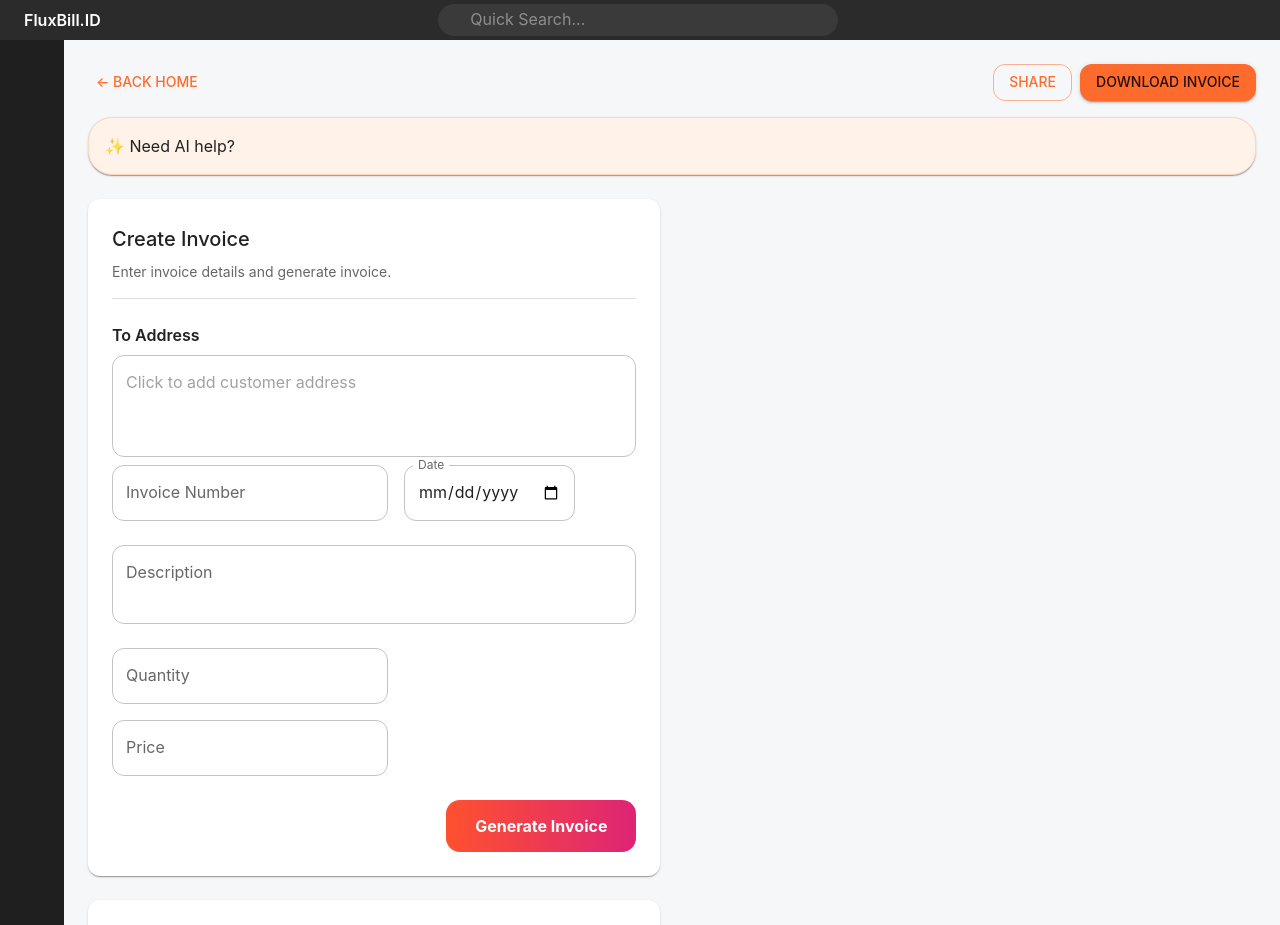
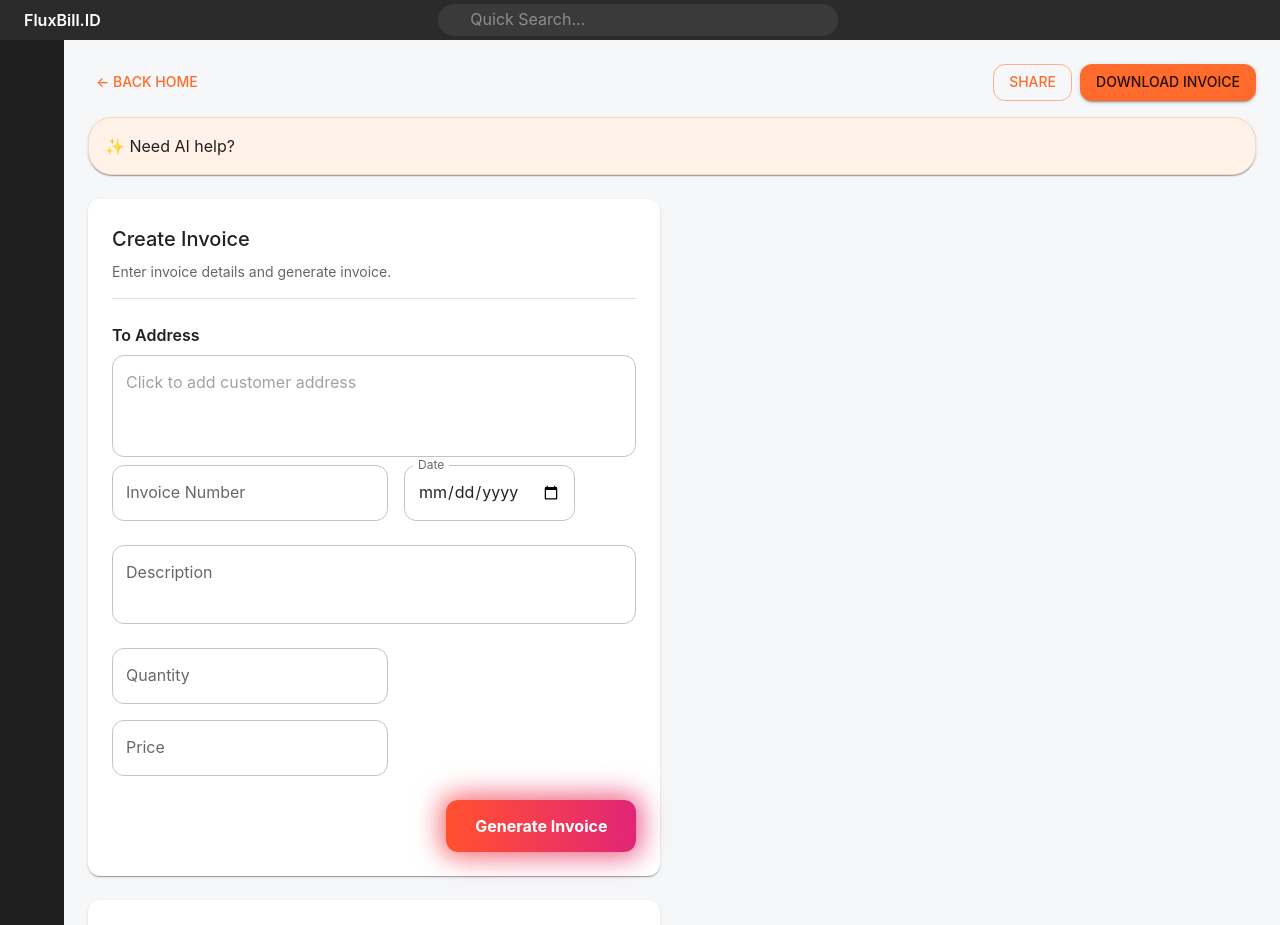
Before and after one commit to developereactapp-fz/invoiceapp, a React (Create React App) app: page / in a window 1280 px wide. Shown: the top 925 px of the page. Built offline with nearby package versions, Linux system fonts and the light colour scheme; some icons are missing.

Commit message:
Initial project setup

```diff
--- a/src/components/invoice/InvoiceForm.jsx
+++ b/src/components/invoice/InvoiceForm.jsx
@@ -169,47 +169,89 @@ TRN: ${address.trn}`;
           fontSize: "1rem",
           textTransform: "none",
           color: "#fff",
-          borderRadius: "14px",
+          borderRadius: "12px",
 
           /* Base gradient */
-          background: "linear-gradient(90deg, #ff512f, #dd2476)",
+          background: "linear-gradient(90deg, #ff512f 0%, #dd2476 100%)",
 
-          /* No normal shadow (important) */
+          /* No default shadow */
           boxShadow: "none",
 
-          transition: "all 0.35s ease",
+          /* Animation keyframe reference */
+          animation: "neonPulse 3s ease-in-out infinite",
 
-          /* 🔥 GLOW LAYER */
+          /* Hover strengthens glow & pulse */
+          "&:hover": {
+            animation: "neonPulse 1.8s ease-in-out infinite",
+            transform: "translateY(-2px)",
+          },
+
+          "&:active": {
+            transform: "scale(0.97)",
+          },
+
+          /* Glowing border */
           "&::before": {
             content: '""',
             position: "absolute",
-            inset: "-6px",
+            top: "-6px",
+            left: "-6px",
+            right: "-6px",
+            bottom: "-6px",
             borderRadius: "inherit",
-            background: "linear-gradient(90deg, #ff512f, #dd2476)",
+            background:
+              "linear-gradient(90deg, #ff512f 0%, #dd2476 100%)",
             filter: "blur(14px)",
-            opacity: 0,
-            transition: "opacity 0.35s ease",
             zIndex: -1,
+            opacity: 0.6,
+            animation: "neonGlow 3s ease-in-out infinite",
           },
 
-          /* HOVER — GLOW LIGHTING */
+          /* More intense glow while hovered */
           "&:hover::before": {
             opacity: 1,
           },
 
-          "&:hover": {
-            transform: "translateY(-2px) scale(1.05)",
-          },
-
-          /* ACTIVE / PRESS */
-          "&:active": {
-            transform: "scale(0.98)",
+          /* Pulsing deeper inner shadow */
+          "&::after": {
+            content: '""',
+            position: "absolute",
+            inset: "0px",
+            borderRadius: "inherit",
+            boxShadow:
+              "0 0 20px rgba(255,81,47,0.3), 0 0 30px rgba(221,36,118,0.5)",
+            zIndex: -2,
+            animation: "innerGlow 3s ease-in-out infinite",
           },
         }}
       >
         Generate Invoice
       </Button>
+
+      {/* Keyframes for animation */}
+      <style>
+        {`
+          @keyframes neonPulse {
+            0% { filter: brightness(1) }
+            50% { filter: brightness(1.25) }
+            100% { filter: brightness(1) }
+          }
+
+          @keyframes neonGlow {
+            0% { opacity: 0.3; filter: blur(12px) }
+            50% { opacity: 0.8; filter: blur(18px) }
+            100% { opacity: 0.3; filter: blur(12px) }
+          }
+
+          @keyframes innerGlow {
+            0% { box-shadow: 0 0 20px rgba(255,81,47,0.3), 0 0 30px rgba(221,36,118,0.5) }
+            50% { box-shadow: 0 0 28px rgba(255,81,47,0.5), 0 0 50px rgba(221,36,118,0.7) }
+            100% { box-shadow: 0 0 20px rgba(255,81,47,0.3), 0 0 30px rgba(221,36,118,0.5) }
+          }
+        `}
+      </style>
     </Box>
+
     </Box>
   );
 }
```
